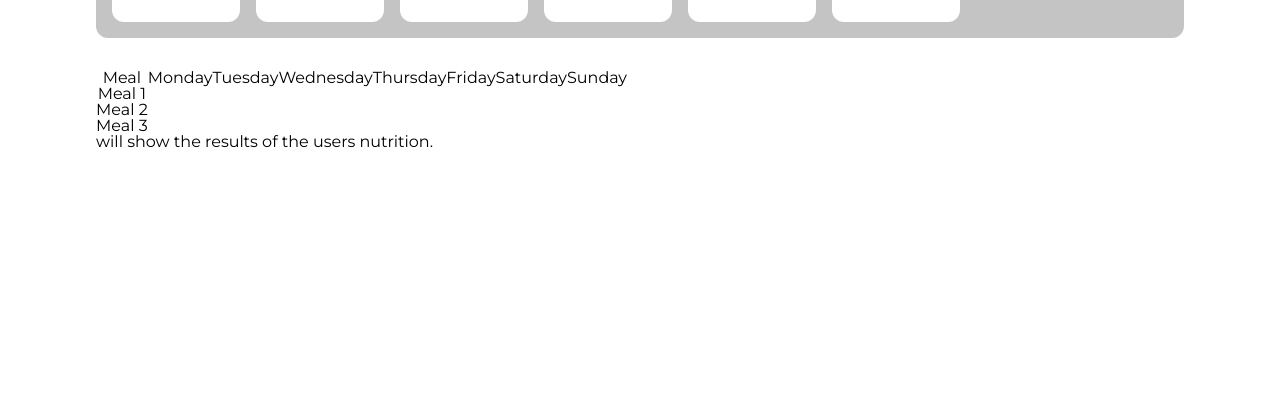
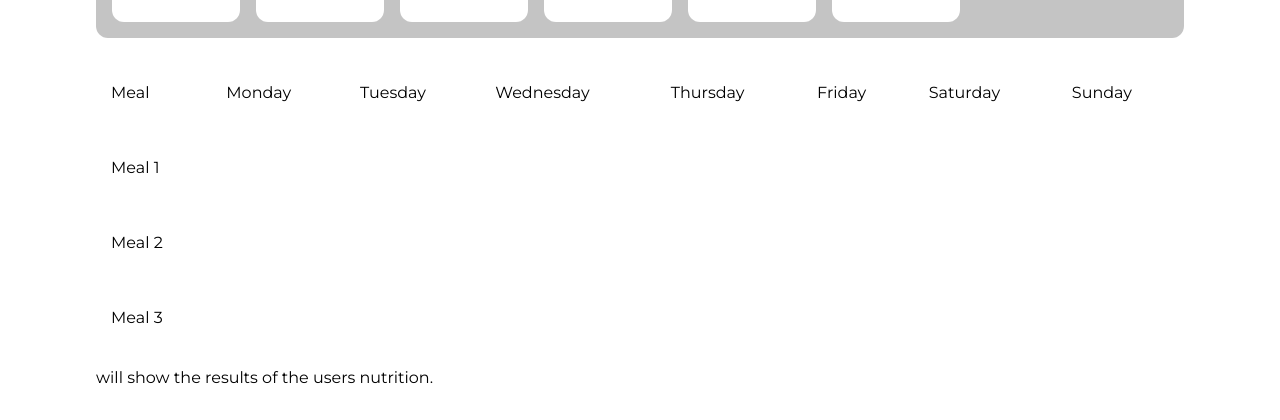
Before and after one commit to CS353T11/CS353TeamProject, a React (Create React App) app: page /plan in a window 1280 px wide. Shown: the part 295-715 px from the top of the page. Built offline with nearby package versions, Linux system fonts and the light colour scheme; no server answers.

Commit message:
Made all header links link to a page, while logged out all links prompt a log in first.

```diff
--- a/src/App.js
+++ b/src/App.js
@@ -9,7 +9,7 @@ import firebase from './components/firebase/firebase';
 import LoggedInHeader from './components/layout/loggedInHeader';
 import LoggedOutHeader from './components/layout/loggedOutHeader';
 import Planner from './components/mealPlan/planner'
-import NutriScore from './components/mealPlan/nutriSoure'
+import NutriScore from './components/mealPlan/nutriScore'
 import Goals from './components/mealPlan/goals'
 //all the components have moved to components directory, you can find the path there
 
--- a/src/components/authentication/loginPopUp.js
+++ b/src/components/authentication/loginPopUp.js
@@ -1,5 +1,6 @@
 import React from 'react';
 import firebase from '../firebase/firebase';
+
 
 export default class LoginPopUp extends React.Component {
     state = {
@@ -34,6 +35,9 @@ export default class LoginPopUp extends React.Component {
             })
     }
 
+
+
+
     render() {
         return (
             <div className="login">
--- a/src/components/layout/loggedInHeader.js
+++ b/src/components/layout/loggedInHeader.js
@@ -24,13 +24,13 @@ export default class LoggedInHeader extends React.Component {
                     <NavLink to='/plan'>Mealplans</NavLink>
                 </span>
                 <span className="header-link">
-                    <NavLink to='/nutriPlan'>Recipes</NavLink>
+                    <NavLink to='/recipes'>Recipes</NavLink>
                 </span>
                 <span className="header-link">
                     <NavLink to='/goals'>Goals</NavLink>
                 </span>
                 <span className="header-link">
-                    About Us
+                    <NavLink to='/about'>About Us</NavLink>
                 </span>
                 <span className="header-login">
                     <a href="/#" className="btn-login"  onClick={this.logOutUser}>LOGOUT</a>
--- a/src/components/layout/loggedOutHeader.js
+++ b/src/components/layout/loggedOutHeader.js
@@ -9,7 +9,7 @@ export default class LoggedOutHeader extends React.Component {
                     <NavLink to='/'><b className="bold">plan</b>my.ml</NavLink>
                 </span>
                 <span className="header-link">
-                    <NavLink to='/plan'>Mealplans</NavLink>
+                    <NavLink to='/home/login'>Mealplans</NavLink>
                 </span>
                 <span className="header-link">
                     <NavLink to='/home/login'>Recipes</NavLink>
--- a/src/components/mealPlan/planner.js
+++ b/src/components/mealPlan/planner.js
@@ -1,7 +1,7 @@
 import React from 'react';
 import SearchBar from './searchBar';
 import WeekPlan from './weekPlan';
-import NutriScore from './nutriSoure';
+import NutriScore from './nutriScore';
 
 export default class Planner extends React.Component {
     render() {
--- a/src/components/mealPlan/weekPlan.js
+++ b/src/components/mealPlan/weekPlan.js
@@ -2,7 +2,7 @@ import React from 'react'
 export default class WeekPlan extends React.Component{
     render() {
         return (
-            <table id="plan">
+            <table className="plan">
                 <tr>
                     <th>Meal</th>
                     <th>Monday</th>
--- a/src/scss/reset.scss
+++ b/src/scss/reset.scss
@@ -43,8 +43,15 @@ q:before, q:after {
 table {
   border-collapse: collapse;
   border-spacing: 0;
+  width: 100%;
 }
-
+th {
+  height: 75px;
+}
+th, td {
+  padding: 15px;
+  text-align: left;
+}
 a {
   color: inherit;
   text-decoration: none;
--- a/src/scss/styles.scss
+++ b/src/scss/styles.scss
@@ -151,4 +151,5 @@ body {
     width: 128px;
     height: 128px;
   }
+
 }
```
Also changed, not shown: src/components/mealPlan/nutriScore.js (renamed from src/components/mealPlan/nutriSoure.js).
